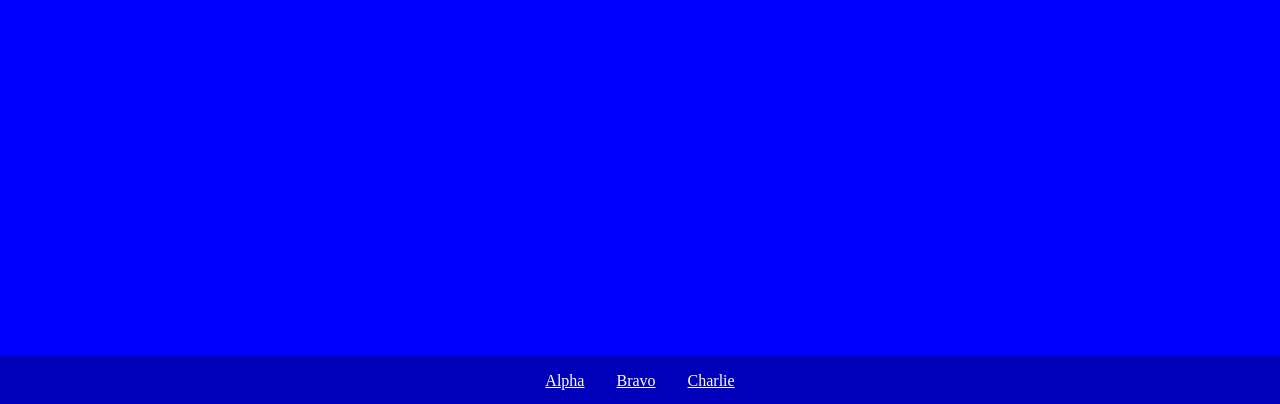
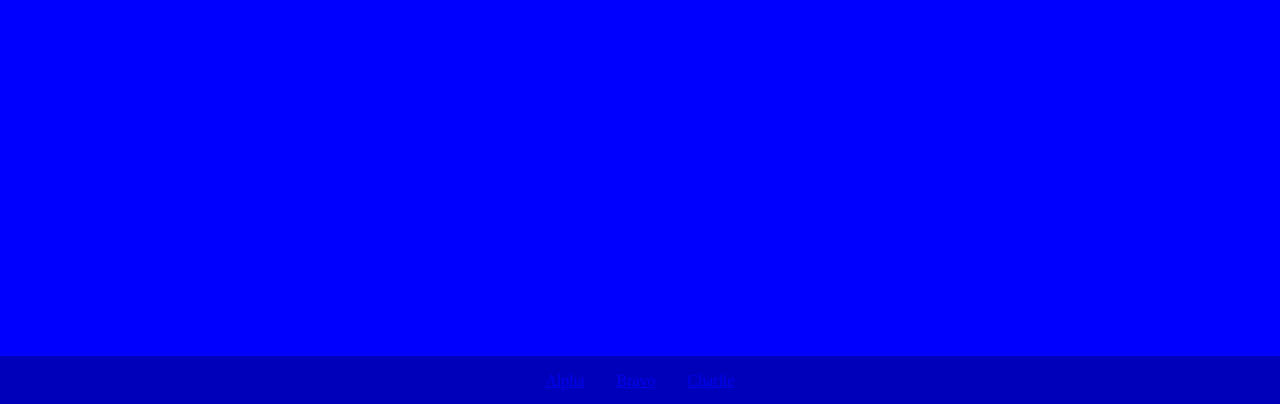
Before and after one commit to maxoumargot/portfolio, a plain HTML site: page index.html in a window 1280 px wide. Shown: the part 396-800 px from the top of the page. Drawn offline with Linux system fonts and the light colour scheme.

Commit message:
version 1 de moi

```diff
--- a/index.html
+++ b/index.html
@@ -2,7 +2,7 @@
 <html lang="en">
 <head>
 	<link  rel="stylesheet" href="style.css">
-	<title>version2</title>
+	<title>Maxime Margot | Portfolio</title>
 </head>
 <body>
 
--- a/style.css
+++ b/style.css
@@ -14,9 +14,6 @@ body{
 	background-color: blue;
 }
 
-a{
-	color: white;
-}
 
 
 
```
